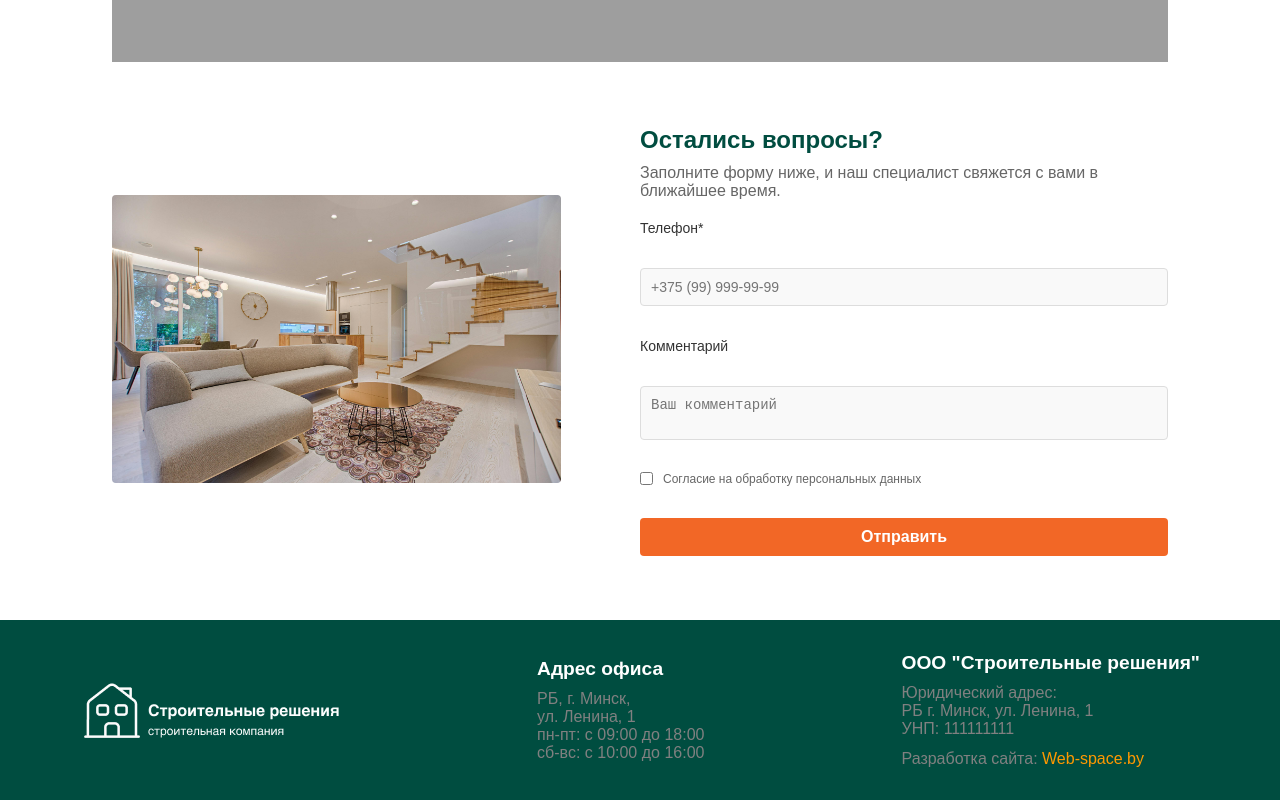
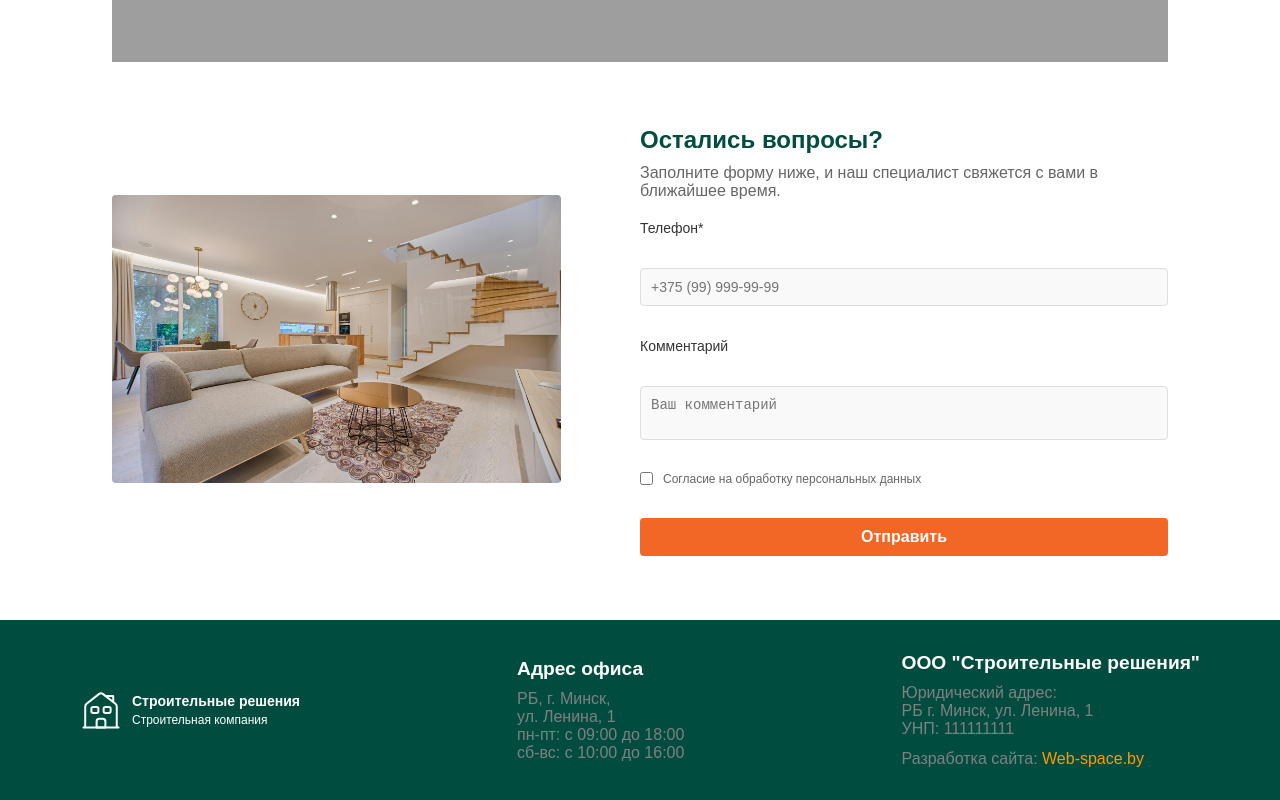
Before and after one commit to kiryl-f/test-task-next, a Next.js app: page / in a window 1280 px wide. Shown: the part 1429-2229 px from the top of the page. Built offline with nearby package versions, Linux system fonts and the light colour scheme.

Commit message:
mobile adjustments

```diff
--- a/src/app/components/Footer.tsx
+++ b/src/app/components/Footer.tsx
@@ -1,17 +1,23 @@
 import React from 'react';
 import styles from '../styles/Footer.module.scss';
 import Image from 'next/image';
+import HeaderLogo from './HeaderLogo'; // Import HeaderLogo
 
 const Footer: React.FC = () => {
   return (
     <footer className={styles.footer}>
       <div className={styles.desktopFooter}>
-        <Image src={'/logo.png'} alt="Company Logo" width={260} height={64} style={{ alignSelf: 'center' }} />
+        {/* Added HeaderLogo here */}
+        <div className={styles.footerLogoWrapper}>
+          <HeaderLogo />
+        </div>
+
         <div className={styles.address}>
           <h3>Адрес офиса</h3>
           <p>РБ, г. Минск, <br /> ул. Ленина, 1</p>
           <p>пн-пт: с 09:00 до 18:00<br />сб-вс: с 10:00 до 16:00</p>
         </div>
+
         <div className={styles.companyInfo}>
           <h3>ООО "Строительные решения"</h3>
           <p>Юридический адрес:<br />РБ г. Минск, ул. Ленина, 1<br />УНП: 111111111</p>
@@ -27,9 +33,7 @@ const Footer: React.FC = () => {
       </div>
 
       <div className={styles.mobileFooter}>
-        <div className={styles.logo}>
-          <Image src={'/logo.png'} alt="Company Logo" width={100} height={32} />
-        </div>
+        <HeaderLogo/>
         <div className={styles.address}>
           <h3>Адрес офиса</h3>
           <p>РБ, г. Минск, ул. Ленина, 1</p>
--- a/src/app/styles/Footer.module.scss
+++ b/src/app/styles/Footer.module.scss
@@ -8,6 +8,13 @@
     flex-direction: row;
     justify-content: space-between;
     align-items: center;
+
+    .footerLogoWrapper {
+      display: flex;
+      align-items: center;
+      justify-content: flex-start;
+      gap: 15px;
+    }
 
     .address,
     .companyInfo {
@@ -85,7 +92,7 @@
     }
   }
 
-  @media (max-width: 1024px) {
+  @media (max-width: 900px) {
     padding: 1rem 2rem;
 
     .desktopFooter {
```
